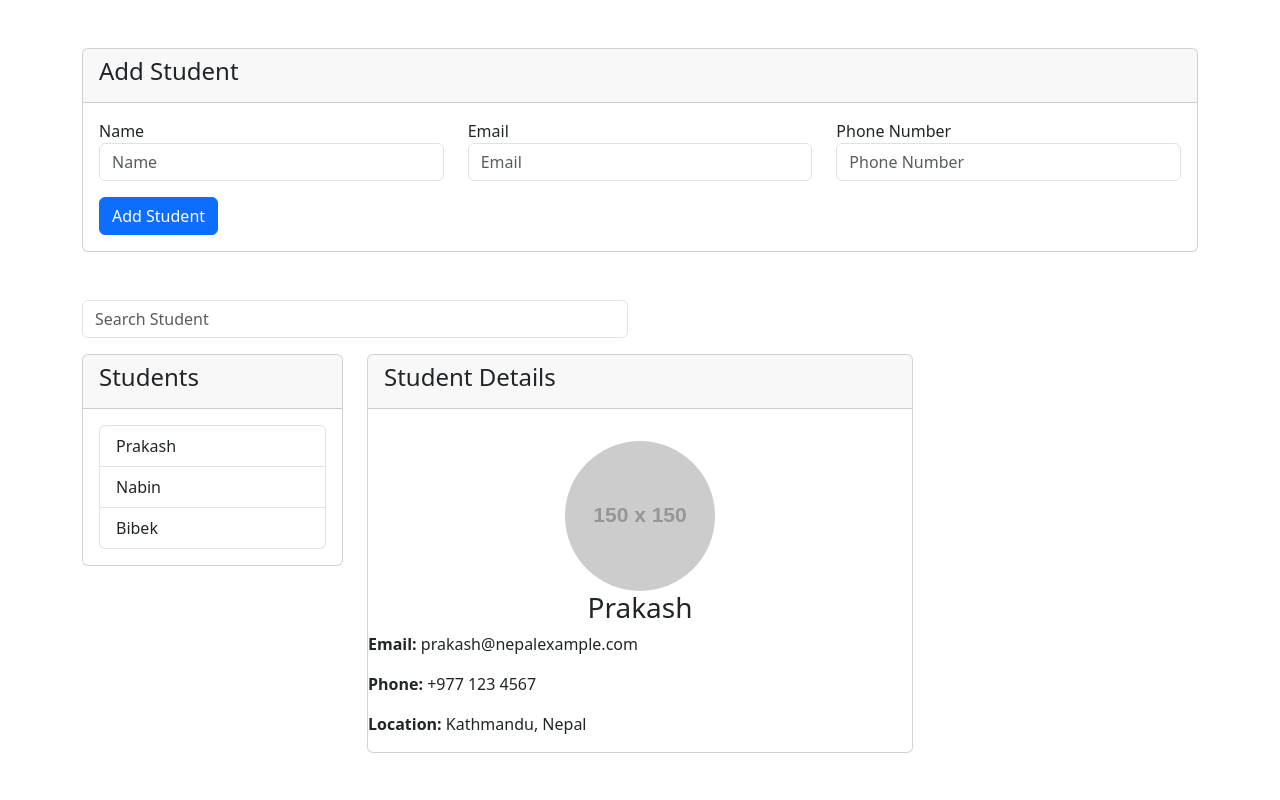
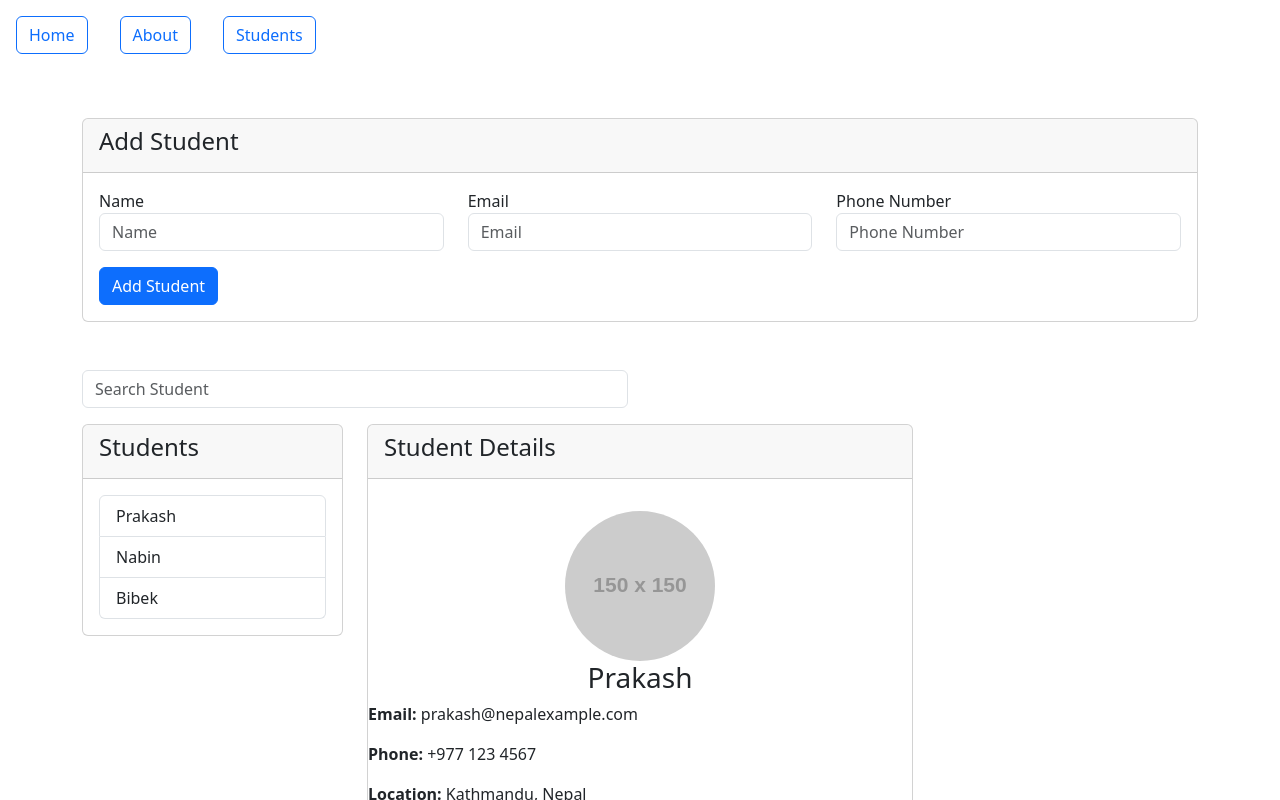
Before and after one commit to dinesh048/Student_Profile, a React (Vite) app: page /students in a window 1280 px wide. Shown: the top 800 px of the page. Built offline with nearby package versions, Linux system fonts and the light colour scheme.

Commit message:
chore: add react router

```diff
--- a/package.json
+++ b/package.json
@@ -11,8 +11,10 @@
   },
   "dependencies": {
     "bootstrap": "^5.3.3",
+    "prop-types": "^15.8.1",
     "react": "^18.3.1",
-    "react-dom": "^18.3.1"
+    "react-dom": "^18.3.1",
+    "react-router-dom": "^6.26.1"
   },
   "devDependencies": {
     "@eslint/js": "^9.8.0",
--- /dev/null
+++ b/src/components/AddStudet.jsx
@@ -0,0 +1,36 @@
+import PropTypes from 'prop-types'
+
+function AddStudent({addUser}){
+    return (
+        <div className="card">
+        <div className='card-header'>
+            <h4> Add Student</h4>
+        </div>
+        <div className='card-body'>
+          <form onSubmit={addUser}>
+              <div  className='row'>
+                <div className="col">
+                  <label> Name</label>
+                  <input type="text" className="form-control" name="name" placeholder="Name"/>
+                </div>
+                <div className="col">
+                  <label> Email</label>
+                  <input type="text" className="form-control" name="email" placeholder="Email"/>
+                </div>
+                <div className="col">
+                  <label> Phone Number</label>
+                  <input type="text" className="form-control" placeholder="Phone Number"/>
+                </div>
+                </div>
+                <button type="submit" className="btn btn-primary mt-3">Add Student</button>
+          </form>
+      </div>
+         </div>
+    )
+}
+
+AddStudent.propTypes = {
+    addUser: PropTypes.func.isRequired
+}
+
+export default AddStudent
--- a/src/components/Student.jsx
+++ b/src/components/Student.jsx
@@ -2,6 +2,7 @@ import StudentDetail from "./StudentDetail";
 import StudentList from "./StudentList";
 import { useState, useEffect } from "react";
 import StudentContext from "../context/StudentContext";
+import AddStudent from "./AddStudet";
 const usersList = [
   {
     id: 1,
@@ -62,50 +63,25 @@ function Student() {
   };
   const addUser = (e) => {
     e.preventDefault();
+    const userData =  new FormData(e.target);
 
-    const userData =  new FormData(e.target);
-    console.log('userData',userData);
     console.log(userData.get('name'));
     let newUser = {
+      id: users.length + 1,
       name: userData.get('name'),
       email: userData.get('email'),
       phone: userData.get('phone')
     }
     usersList.push(newUser);
-    setUsers(usersList);
+    setUsers([...usersList]);
     e.target.reset();
   }
-
-
 
   return (
     <div className="container mt-5">
       <div className="row mb-5">
         <div className="col-md-12">
-          <div className="card">
-                <div className='card-header'>
-                    <h4> Add Student</h4>
-                </div>
-                <div className='card-body'>
-                  <form onSubmit={addUser}>
-                      <div  className='row'>
-                        <div className="col">
-                          <label> Name</label>
-                          <input type="text" className="form-control" name="name" placeholder="Name"/>
-                        </div>
-                        <div className="col">
-                          <label> Email</label>
-                          <input type="text" className="form-control" name="email" placeholder="Email"/>
-                        </div>
-                        <div className="col">
-                          <label> Phone Number</label>
-                          <input type="text" className="form-control" placeholder="Phone Number"/>
-                        </div>
-                        </div>
-                        <button type="submit" className="btn btn-primary mt-3">Add Student</button>
-                  </form>
-              </div>
-          </div>
+            <AddStudent addUser={addUser}></AddStudent>
         </div>
       </div>
       <div className="row">
--- a/src/main.jsx
+++ b/src/main.jsx
@@ -1,9 +1,35 @@
 import { StrictMode } from 'react'
 import { createRoot } from 'react-dom/client'
 import App from './App.jsx'
+import {
+   createBrowserRouter,
+  RouterProvider,
+  Route,
+  Link,
+} from 'react-router-dom'
+import Student from './components/Student.jsx'
+
+const Router = createBrowserRouter([
+  {
+    path: '/about',
+    element: <h1>About Us</h1>
+  },
+  {
+    path: '/',
+    element: <h1>Home  </h1>
+  },
+  {
+    path: '/students',
+    element: <Student />
+  }
+])
 
 createRoot(document.getElementById('root')).render(
   <StrictMode>
-    <App />
+    {/* <App /> */}
+    <a  className="btn btn-outline-primary m-3" href="/">Home</a>
+    <a className="btn btn-outline-primary m-3" href="/about">About</a>
+    <a  className="btn btn-outline-primary m-3" href="/students">Students</a>
+    <RouterProvider router={Router} />
   </StrictMode>,
 )
```
Also changed, not shown: src/components/StudentInfo.jsx (+5 -5 lines), 1 other file (tests, documents, lock files or other folders).
